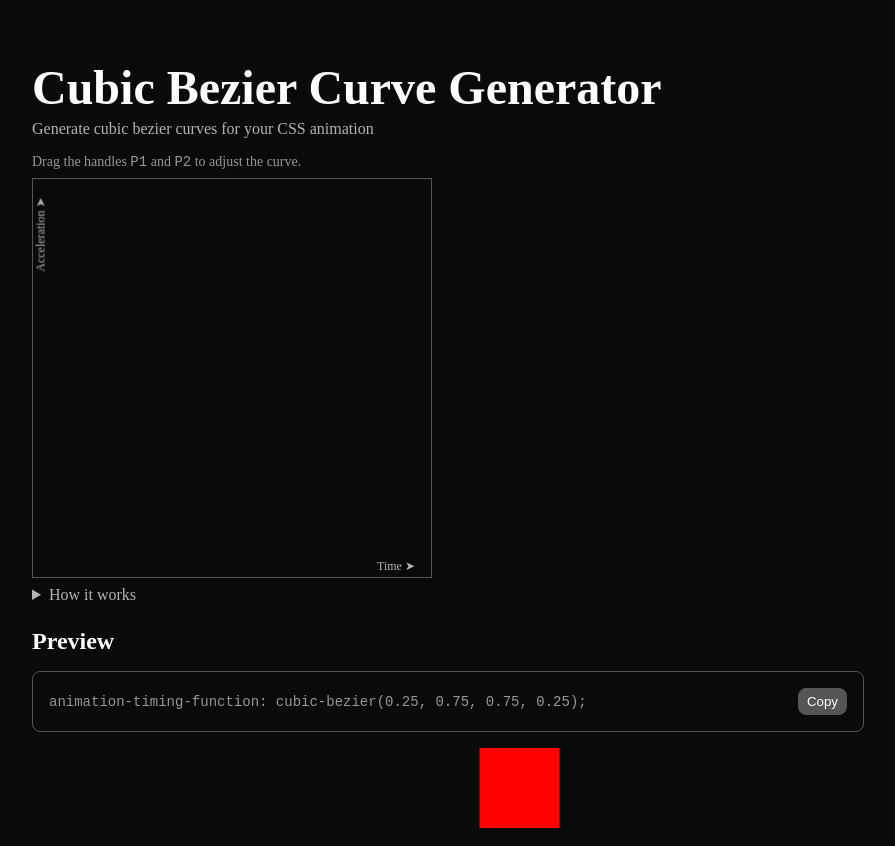
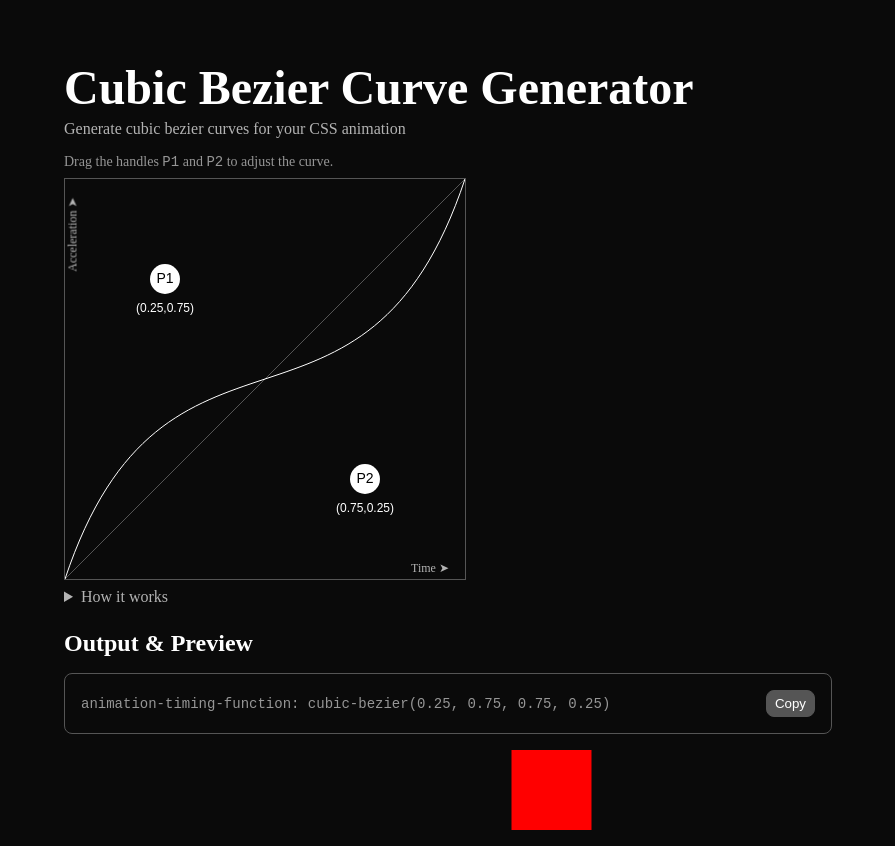
Before and after one commit to ArjunGTX/cubic-bezier-generator, a website built with Vite: page index.html in a window 1280 px wide. Both pictures are taken after a click on the button "Copy". Shown: the whole page, without its empty margins (192-1087 px from the left). Built offline with nearby package versions, Linux system fonts and the light colour scheme; a web font is replaced by a local one.

Commit message:
chore: added logic for generating curve based on point coordinates

```diff
--- a/index.html
+++ b/index.html
@@ -23,7 +23,7 @@
         curve.
       </p>
       <div class="canvas">
-        <canvas></canvas>
+        <canvas id="canvas"></canvas>
       </div>
       <details>
         <summary>How it works</summary>
@@ -67,14 +67,12 @@
       </details>
     </div>
     <section class="preview">
-      <h2>Preview</h2>
+      <h2>Output & Preview</h2>
       <div class="output">
-        <code>
-          animation-timing-function: cubic-bezier(0.25, 0.75, 0.75, 0.25);
-        </code>
+        <code id="output"></code>
         <button id="copy-btn">Copy</button>
       </div>
-      <div class="box"></div>
+      <div class="box" id="box"></div>
     </section>
     <script type="module" src="/src/main.ts"></script>
   </body>
--- a/src/main.ts
+++ b/src/main.ts
@@ -1,12 +1,216 @@
 import "./style.css";
 
-let curveValue = "";
+type Curve = {
+  x1: number;
+  y1: number;
+  x2: number;
+  y2: number;
+};
 
-const copyButton = document.getElementById("copy-btn");
+type DraggingPoint = {
+  x: number;
+  y: number;
+  point: "p1" | "p2" | null;
+};
+
+// Initial curve control points
+const curve: Curve = {
+  x1: 0.25,
+  y1: 0.75,
+  x2: 0.75,
+  y2: 0.25,
+};
+
+let draggingPoint: DraggingPoint | null = null;
+
+const canvas = document.getElementById("canvas") as HTMLCanvasElement | null;
+const copyButton = document.getElementById(
+  "copy-btn",
+) as HTMLButtonElement | null;
+const output = document.getElementById("output") as HTMLElement | null;
+const box = document.getElementById("box") as HTMLDivElement | null;
+
+const ctx = canvas?.getContext("2d");
+
+const pointerBuffer = 30;
+
+if (!canvas) {
+  throw new Error("Canvas element not found!");
+}
+
+if (!ctx) {
+  throw new Error("Failed to retrieve the canvas context!");
+}
+
+// Enable copying the curve value to the clipboard
 copyButton?.addEventListener("click", function () {
-  navigator.clipboard.writeText(curveValue);
+  navigator.clipboard.writeText(
+    `animation-timing-function: ${generateCurveValue()}`,
+  );
   this.textContent = "Copied!";
+  // Reset the button text after 1 second
   setTimeout(() => {
     this.textContent = "Copy";
   }, 1000);
 });
+
+// Convert the curve object to a CSS cubic-bezier value
+const generateCurveValue = () => {
+  const { x1, x2, y1, y2 } = curve;
+  return `cubic-bezier(${x1}, ${y1}, ${x2}, ${y2})`;
+};
+
+// Update the output text
+const updateCurveOutput = () => {
+  if (output) {
+    output.textContent = `animation-timing-function: ${generateCurveValue()}`;
+  }
+  if (box) {
+    box.style.animationTimingFunction = generateCurveValue();
+  }
+};
+
+// Draw the control points on the canvas
+const drawPoint = (type: "p1" | "p2") => {
+  const { height: canvasHeight, width: canvasWidth } = canvas;
+  // Calculate the position of the point on the canvas based on the x,y coordinates and the canvas dimensions
+  const cordX = type === "p1" ? curve.x1 : curve.x2;
+  const cordY = type === "p1" ? curve.y1 : curve.y2;
+  const x = cordX * canvasWidth;
+  const y = canvasHeight - cordY * canvasHeight;
+
+  const pointRadius = 15;
+
+  // Draw the point
+  ctx.fillStyle = "white";
+  ctx.beginPath();
+  ctx.arc(x, y, pointRadius, 0, Math.PI * 2);
+  ctx.fill();
+
+  // Draw the label
+  ctx.font = "14px sans-serif";
+  ctx.textAlign = "center";
+  ctx.textBaseline = "middle";
+  ctx.fillStyle = "black";
+  ctx.fillText(type.toUpperCase(), x, y);
+
+  // Draw the coordinates
+  ctx.font = "12px sans-serif";
+  ctx.fillStyle = "white";
+  ctx.fillText(`(${cordX},${cordY})`, x, y + pointRadius * 2);
+};
+
+const drawDiagonal = () => {
+  const { height: canvasHeight, width: canvasWidth } = canvas;
+  ctx.beginPath();
+  ctx.moveTo(0, canvasHeight);
+  ctx.lineTo(canvasWidth, 0);
+  ctx.strokeStyle = "#555555";
+  ctx.lineWidth = 1;
+  ctx.stroke();
+};
+
+const drawCurve = () => {
+  const { height: canvasHeight, width: canvasWidth } = canvas;
+  const { x1, y1, x2, y2 } = curve;
+  ctx.beginPath();
+  ctx.moveTo(0, canvasHeight);
+  ctx.bezierCurveTo(
+    x1 * canvasWidth,
+    canvasHeight - y1 * canvasHeight,
+    x2 * canvasWidth,
+    canvasHeight - y2 * canvasHeight,
+    canvasWidth,
+    0,
+  );
+  ctx.strokeStyle = "#fff";
+  ctx.lineWidth = 1;
+  ctx.stroke();
+};
+
+const updateCanvasDimensions = () => {
+  const size = Math.min(window.innerWidth - 30, 400);
+  canvas.width = size;
+  canvas.height = size;
+};
+
+const initCanvas = () => {
+  ctx.clearRect(0, 0, canvas.width, canvas.height);
+  drawDiagonal();
+  drawPoint("p1");
+  drawPoint("p2");
+  drawCurve();
+  updateCurveOutput();
+};
+
+const calculateDraggingPoint = (
+  clientX: number,
+  clientY: number,
+): DraggingPoint => {
+  const { x, y, width, height } = canvas.getBoundingClientRect();
+  const clickX = clientX - x;
+  const clickY = clientY - y;
+  const { x1, x2, y1, y2 } = curve;
+  const x1Cord = x1 * width;
+  const x2Cord = x2 * width;
+  const y1Cord = height - y1 * height;
+  const y2Cord = height - y2 * height;
+  let point: "p1" | "p2" | null = null;
+  if (
+    clickX < x1Cord + pointerBuffer &&
+    clickX > x1Cord - pointerBuffer &&
+    clickY < y1Cord + pointerBuffer &&
+    clickY > y1Cord - pointerBuffer
+  ) {
+    point = "p1";
+  }
+  if (
+    clickX < x2Cord + pointerBuffer &&
+    clickX > x2Cord - pointerBuffer &&
+    clickY < y2Cord + pointerBuffer &&
+    clickY > y2Cord - pointerBuffer
+  ) {
+    point = "p2";
+  }
+  return {
+    point,
+    x: +(clickX / width).toFixed(2),
+    y: +((height - clickY) / height).toFixed(2),
+  };
+};
+
+document.addEventListener("mousedown", (e) => {
+  draggingPoint = calculateDraggingPoint(e.clientX, e.clientY);
+});
+
+document.addEventListener("mouseup", () => {
+  draggingPoint = null;
+});
+
+canvas.addEventListener("mousemove", (e) => {
+  const point = calculateDraggingPoint(e.clientX, e.clientY);
+  canvas.style.cursor = draggingPoint
+    ? "grabbing"
+    : point?.point
+      ? "grab"
+      : "default";
+  if (draggingPoint?.point === "p1") {
+    curve.x1 = point.x;
+    curve.y1 = point.y;
+  } else if (draggingPoint?.point === "p2") {
+    curve.x2 = point.x;
+    curve.y2 = point.y;
+  }
+});
+
+const animate = () => {
+  initCanvas();
+  requestAnimationFrame(animate);
+};
+animate();
+
+window.addEventListener("load", () => {
+  updateCurveOutput();
+  updateCanvasDimensions();
+});
+window.addEventListener("resize", updateCanvasDimensions);
--- a/src/style.css
+++ b/src/style.css
@@ -35,7 +35,7 @@ body {
   min-height: 100vh;
   padding: 1rem;
   gap: 1rem;
-  max-width: 54rem;
+  max-width: 50rem;
   margin: 0 auto;
 }
 
@@ -77,13 +77,11 @@ header h1 {
 }
 
 .canvas-container .canvas {
-  width: 100%;
-  aspect-ratio: 1/1;
   position: relative;
   overflow: hidden;
   border: 1px solid var(--stroke);
   display: flex;
-  max-width: 25rem;
+  width: max-content;
 }
 
 .canvas-container .canvas::before {
@@ -109,11 +107,6 @@ header h1 {
   translate: 0 -20%;
   color: var(--secondary);
   z-index: 1;
-}
-
-.canvas-container canvas {
-  width: 100%;
-  height: 100%;
 }
 
 .canvas-container summary {
```
